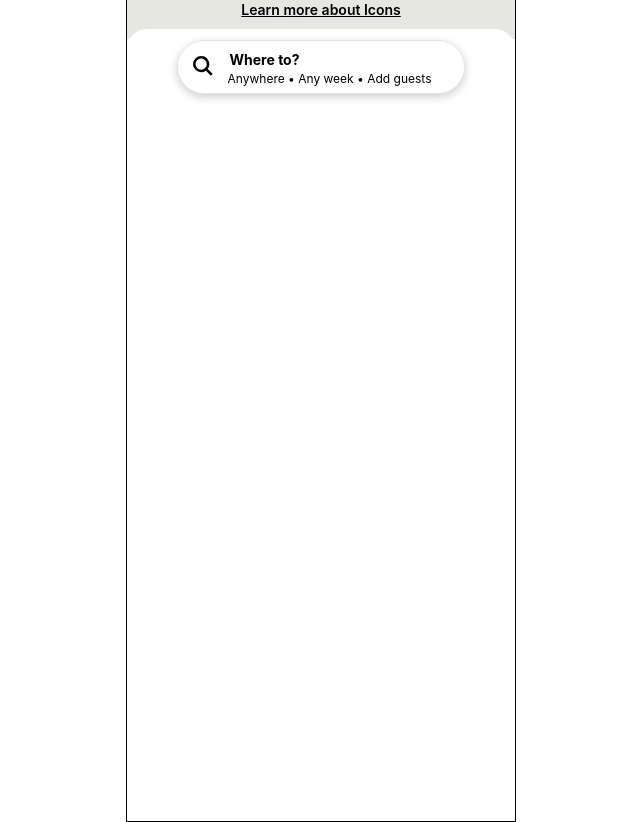
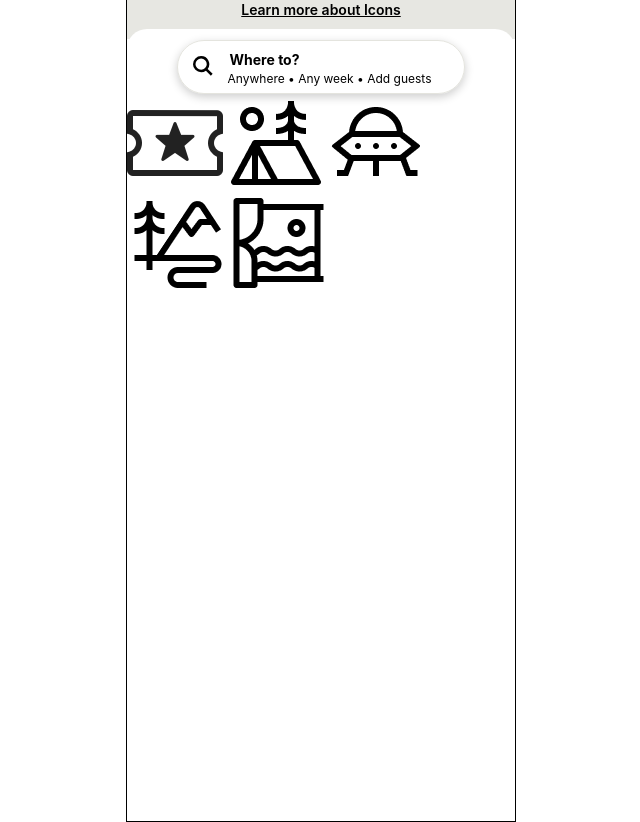
Before and after one commit to faisalagood/clonebnb, a plain HTML site: page index.html in a window 1280 px wide. Shown: the whole page, without its empty margins (319-959 px from the left). Drawn offline with Linux system fonts and the light colour scheme.

Commit message:
adding elements for icons in nav bar

```diff
--- a/index.html
+++ b/index.html
@@ -25,6 +25,13 @@
         </div>
       </div>
     </div>
+    <div id="nav">
+      <img class="nav-icons" src="./assets/icons.png">
+      <img class="nav-icons" src="./assets/camping.png">
+      <img class="nav-icons" src="./assets/omg.png">
+      <img class="nav-icons" src="./assets/nationalparks.png">
+      <img class="nav-icons" src="./assets/amazingviews.png">
+    </div>
 	<script src="optional.js"></script>
   </body>
 </html>
```
